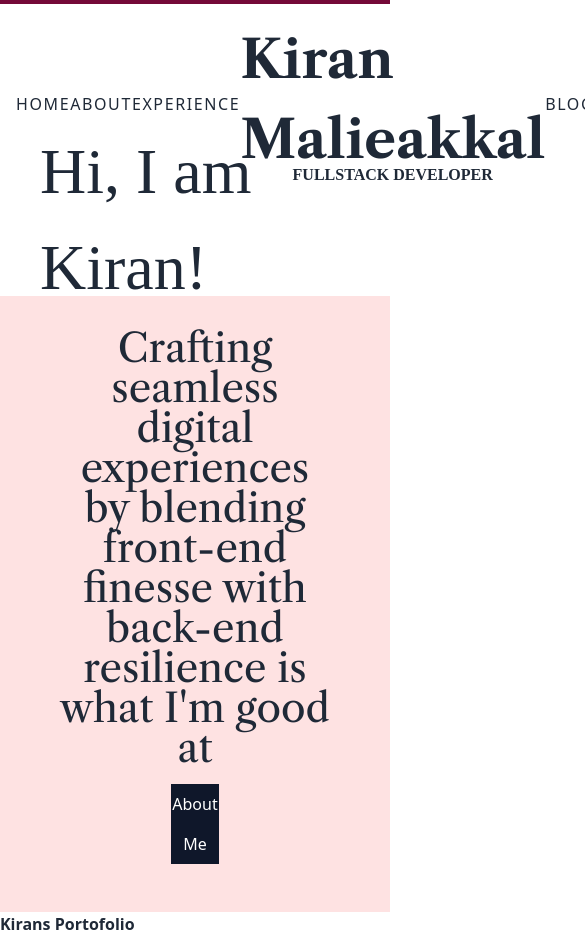
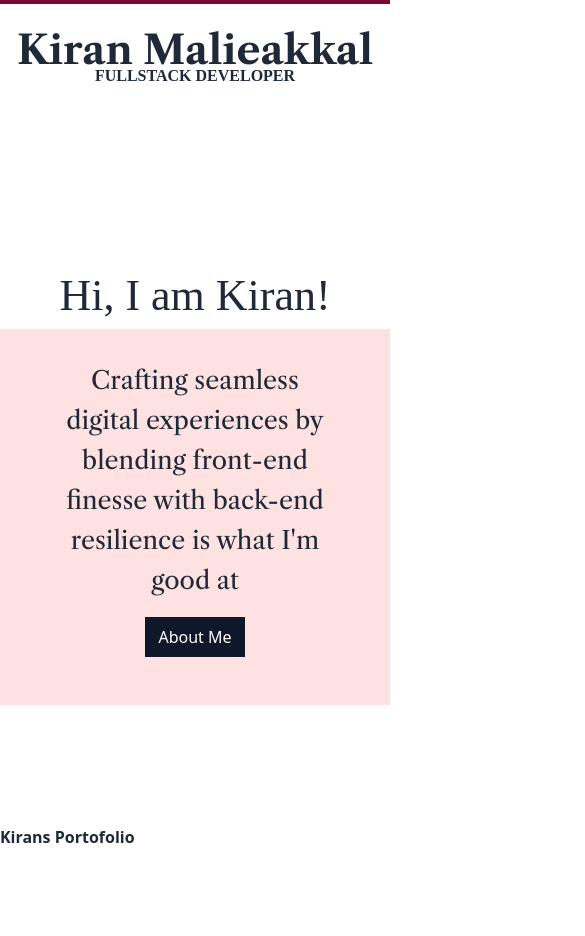
Before and after one commit to KiranMalieakkal/portfolio, a React (Vite) app: page / in a window 390 px wide. Shown: the top 936 px of the page, 585 px wide, since content can reach past the window. After the commit the page ends 849 px from the top, so only its background shows below. Built offline with nearby package versions, Linux system fonts and the light colour scheme; a web font is replaced by a local one.

Commit message:
Making Hero and TopNav responsive

```diff
--- a/src/components/Hero.tsx
+++ b/src/components/Hero.tsx
@@ -2,10 +2,12 @@ import image from "../assets/Portofolio_Image-squared.png";
 function Hero() {
   return (
     <>
-      <div className=" flex justify-center items-center min-h-[calc(100vh-123.5px)] ">
+      <div className=" flex justify-center items-center  min-h-[calc(100vh-123.5px)] ">
         <div className="">
-          <div className="-mb-5 px-10">
-            <p className="font-haviland text-[64px]">Hi, I am Kiran!</p>
+          <div className="lg:-mb-5 px-10">
+            <p className="font-haviland lg:text-[64px] md:text-[64px] text-[44px] mt-10 text-center lg:text-start md:text-start">
+              Hi, I am Kiran!
+            </p>
           </div>
           <div className="flex">
             <div className="flex flex-col">
@@ -17,12 +19,12 @@ function Hero() {
               </div>
             </div>
             <div className="flex flex-col max-w-[635px] bg-red-100 leading-[2.5rem] px-[60px] py-[32px]">
-              <p className="text-[40px] text-center font-libre font-light">
+              <p className="lg:text-[40px] text-[25px] text-center font-libre font-light">
                 Crafting seamless digital experiences by blending front-end
                 finesse with back-end resilience is what I'm good at
               </p>
               <div className="w-full flex items-center justify-center p-4">
-                <button className=" bg-slate-900 text-white w-1/5">
+                <button className=" bg-slate-900 text-white w-[100px]">
                   About Me
                 </button>
               </div>
--- a/src/components/TopNav.tsx
+++ b/src/components/TopNav.tsx
@@ -3,7 +3,7 @@ function TopNav() {
     <>
       <nav className="border-t-4 border-custom-primary max-h-[123.5px]">
         <div className="flex flex-row p-4">
-          <div className="flex justify-around items-center grow ">
+          <div className="lg:flex justify-around items-center grow hidden ">
             <div>
               <a className="tracking-widest">HOME</a>
             </div>
@@ -15,13 +15,15 @@ function TopNav() {
             </div>
           </div>
 
-          <div className="flex flex-col grow-0">
-            <p className="font-libre text-[53px] font-extrabold -mb-4 p-0">
+          <div className="flex flex-col lg:grow-0 grow items-center justify-center">
+            <p className="font-libre lg:text-[53px] md:text-[53px] text-[40px] font-extrabold -mb-4 p-0 text-center">
               Kiran Malieakkal
             </p>
-            <p className="font-facultyglyphic font-bold text-center mt-0">FULLSTACK DEVELOPER</p>
+            <p className="font-facultyglyphic font-bold text-center mt-0">
+              FULLSTACK DEVELOPER
+            </p>
           </div>
-          <div className="flex justify-around items-center grow ">
+          <div className="lg:flex justify-around items-center grow hidden ">
             <div>
               <a className="tracking-widest">BLOG</a>
             </div>
```
